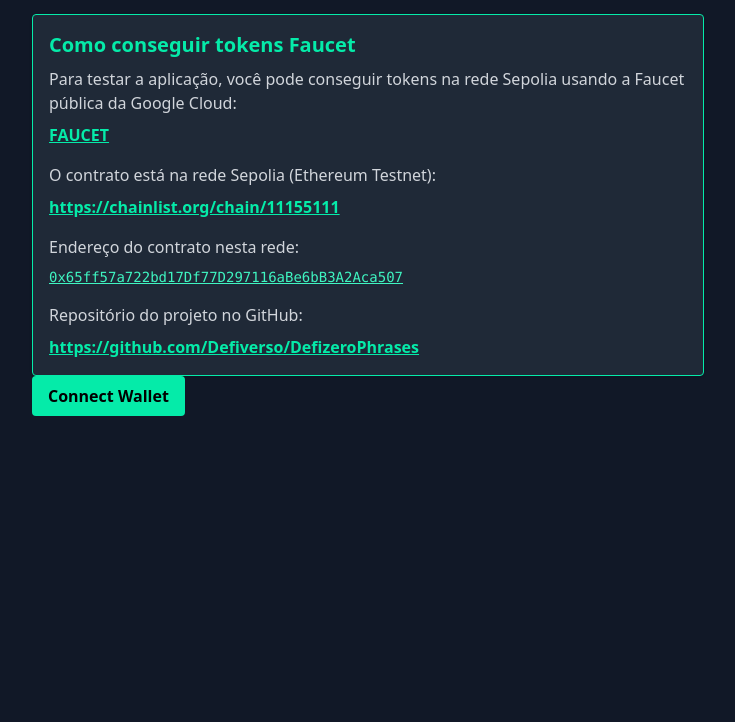
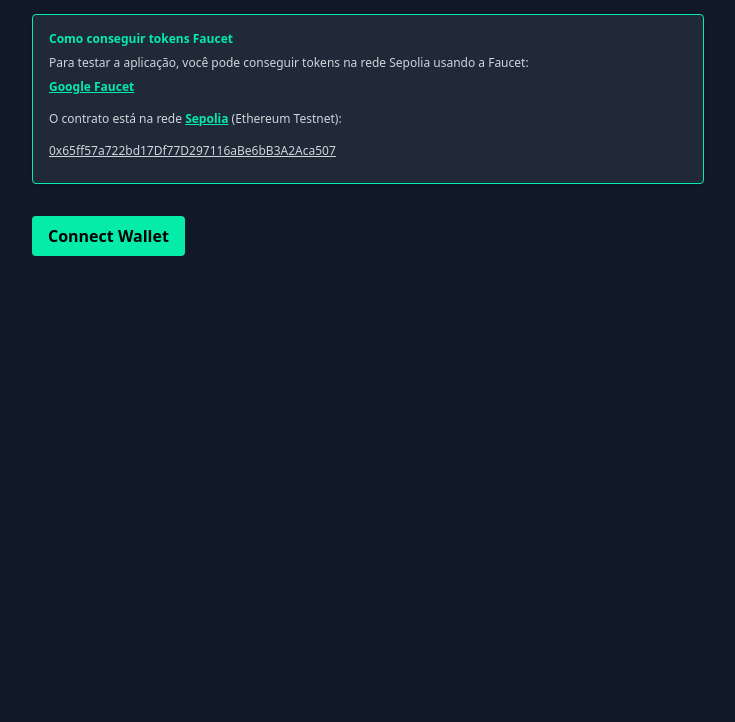
Before and after one commit to Defiverso/DefizeroPhrases, a plain HTML site: page index.html in a window 1280 px wide. Shown: the part 78-800 px from the top of the page, without its empty margins (272-1007 px from the left). Drawn offline with nearby package versions, Linux system fonts and the light colour scheme.

Commit message:
info box

```diff
--- a/index.html
+++ b/index.html
@@ -22,39 +22,27 @@
 </head>
 <body class="bg-gray-900 text-white min-h-screen p-6">
   <div class="max-w-2xl mx-auto">
-    <h1 class="text-3xl font-bold mb-6 text-primary text-center">Defizero Phrases</h1>
+    <h1 class="text-3xl font-bold mb-6 text-primary text-center">Defizero Phrases 👽🖖</h1>
 
-    <div class="mt-8 p-4 bg-gray-800 rounded shadow border border-primary">
-      <h2 class="text-xl font-semibold text-primary mb-2">Como conseguir tokens Faucet</h2>
+    <div class="mt-8 mb-8 p-4 bg-gray-800 rounded shadow border border-primary text-xs">
+      <h2 class="font-semibold text-primary mb-2">Como conseguir tokens Faucet</h2>
       <p class="mb-2 text-gray-300">
-        Para testar a aplicação, você pode conseguir tokens na rede Sepolia usando a Faucet pública da Google Cloud:
+        Para testar a aplicação, você pode conseguir tokens na rede Sepolia usando a Faucet:
       </p>
       <a href="https://cloud.google.com/application/web3/faucet/ethereum/sepolia" target="_blank"
         class="text-primary hover:text-primary-light underline font-semibold mb-4 inline-block">
-        FAUCET
+        Google Faucet
       </a>
 
       <p class="mb-2 text-gray-300">
-        O contrato está na rede Sepolia (Ethereum Testnet):
-      </p>
-      <a href="https://chainlist.org/chain/11155111" target="_blank"
-        class="text-primary hover:text-primary-light underline font-semibold mb-4 inline-block">
-        https://chainlist.org/chain/11155111
-      </a>
-
-      <p class="mb-2 text-gray-300">Endereço do contrato nesta rede:</p>
-      <p class="mb-4 font-mono text-sm text-primary-light break-all">
+        O contrato está na rede <a href="https://chainlist.org/chain/11155111" target="_blank"
+        class="text-primary hover:text-primary-light underline font-semibold mb-4 inline-block">Sepolia</a> (Ethereum Testnet):
+        <br>
         <a href="https://sepolia.etherscan.io/address/0x65ff57a722bd17Df77D297116aBe6bB3A2Aca507" target="_blank"
           class="underline hover:text-primary-light">
           0x65ff57a722bd17Df77D297116aBe6bB3A2Aca507
         </a>
       </p>
-
-      <p class="mb-2 text-gray-300">Repositório do projeto no GitHub:</p>
-      <a href="https://github.com/Defiverso/DefizeroPhrases" target="_blank"
-        class="text-primary hover:text-primary-light underline font-semibold">
-        https://github.com/Defiverso/DefizeroPhrases
-      </a>
     </div>
 
     <div class="flex justify-between items-center mb-4">
```
